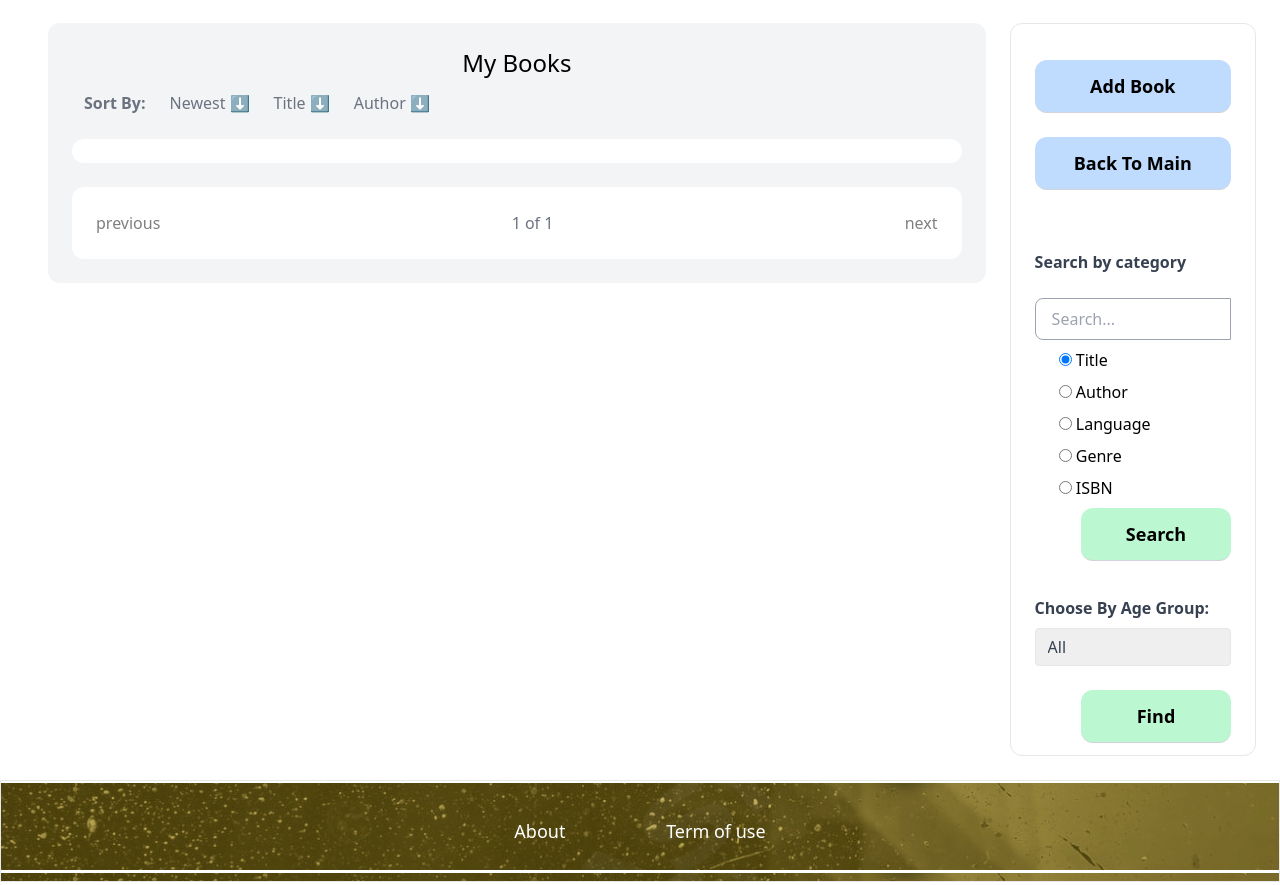
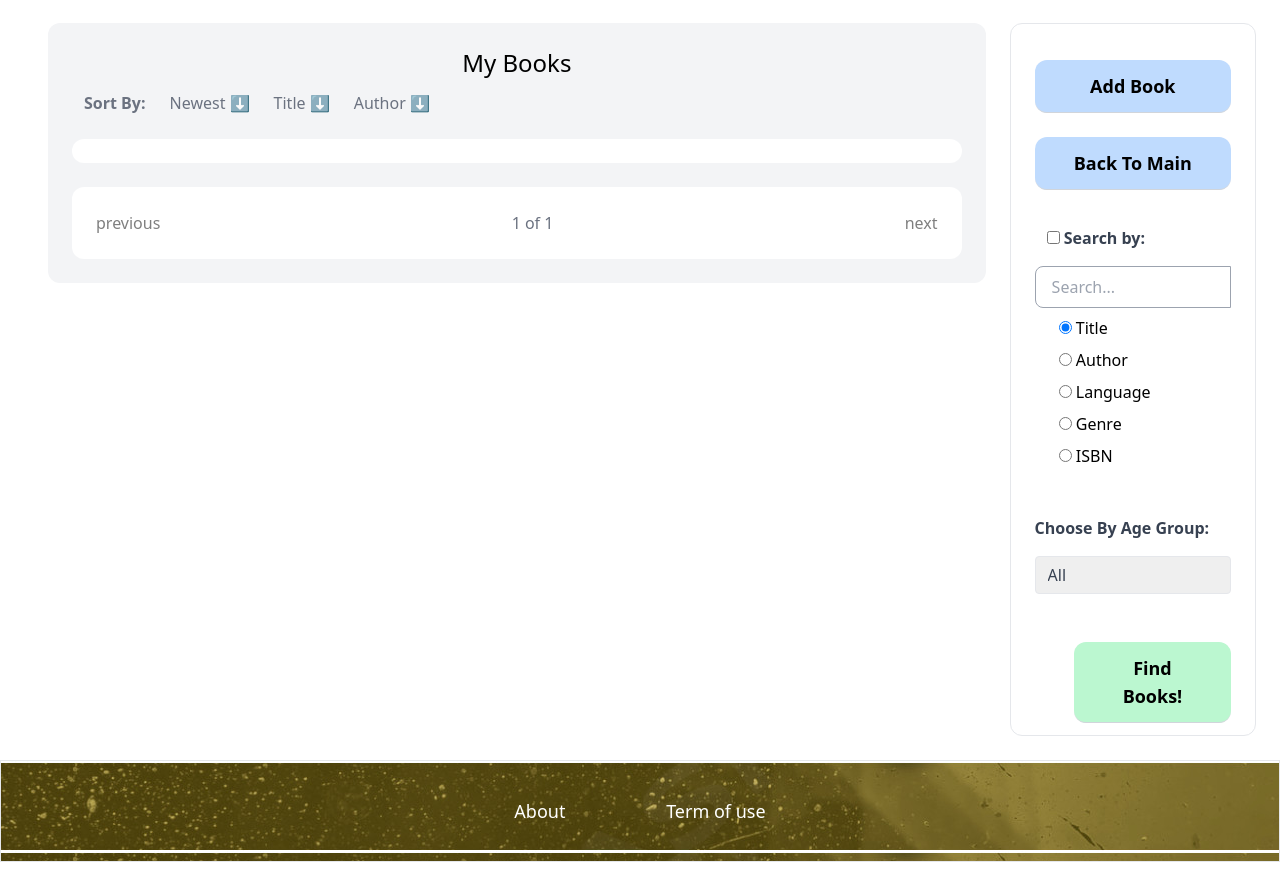
Before and after one commit to CatherineBandarchuk/AntiqueAndRare, a Django app: page /bookshelf/ in a window 1280 px wide. Shown: the part 366-1251 px from the top of the page. After the commit the page ends 1228 px from the top, so only its background shows below. Run offline with Django 4.2, Linux system fonts and the light colour scheme; the visitor is signed in with stand-in values (Sample User, id 1); data that the repository does not hold is empty; some libraries are stand-ins or nearby versions.

Commit message:
Added multiple choices for search in bookshelf

```diff
--- a/bookshelf/templates/bookshelf/index.html
+++ b/bookshelf/templates/bookshelf/index.html
@@ -72,11 +72,11 @@
             <div class="mt-6 px-4 py-3 text-lg font-semibold text-center bg-blue-200 text-grey-400 rounded-xl border-b border-gray-300 hover:bg-gray-500 hover:text-white"><a href="{% url 'book:new' %}">Add Book</a></div>
             <div class="mt-6 px-4 py-3 text-lg font-semibold text-center bg-blue-200 text-grey-400 rounded-xl border-b border-gray-300 hover:bg-gray-500 hover:text-white"><a href="/">Back To Main</a></div>
 
-        <br><br>
-            <div>
                 <form method="GET" >
-                    <p class="mt-3 block text-gray-700 font-bold mb-2">Search by category</p>
-                    <input type="text" name="q" class=" mt-4 rounded-l-lg py-2 px-4 border border-gray-400" style="width: 100%" placeholder="Search...">
+
+                    <div class = "py-6">
+                        <p class="mt-3 block text-gray-700 font-bold mb-2 px-3"><input type="checkbox" name="category_search" id="category_search" value="False"> Search by: </p>
+                        <input type="text" name="q" class=" mt-2 rounded-l-lg py-2 px-4 border border-gray-400" style="width: 100%" placeholder="Search...">
 
                             <div class="mt-2 px-6">
                                 <input type="radio" id="title" name="category" value="title" checked>
@@ -98,24 +98,21 @@
                                 <input type="radio" id="isbn" name="category" value="isbn">
                                 <label for="isbn">ISBN</label>
                             </div>
-                        <button type="submit" class="mt-2 gap-8 px-8 py-3 text-lg font-semibold bg-green-200 text-grey-400 rounded-xl border-b border-gray-300 hover:bg-gray-600 hover:text-white" style="float: right; width:150px">Search</button>
-                </form>
                     </div>
-            <br><br><br><br>
-            <div>
-                <form method="get">
+
+                    <div class="py-6">
                         <div class="mb-4">
                             <label for="age_group" class="block text-gray-700 font-bold mb-2">Choose By Age Group:</label>
-                        <select name="age_group" id="age_group" class="appearance-none border rounded w-full py-2 px-3 text-gray-700 leading-tight focus:outline-none focus:shadow-outline">
+                            <select name="age_group" id="age_group" class="mt-2 appearance-none border rounded w-full py-2 px-3 text-gray-700 leading-tight focus:outline-none focus:shadow-outline">
                                 <option value="">All</option>
                                 {% for ag in age_group %}
                                 <option value="{{ ag.id }}" {% if age_group_filter == ag.id %}selected{% endif %}>{{ ag.name }}</option>
                                 {% endfor %}
                             </select>
                         </div>
-                    <button type="submit" class="mt-2 gap-8 px-8 py-3 text-lg font-semibold bg-green-200 text-grey-400 rounded-xl border-b border-gray-300 hover:bg-gray-600 hover:text-white" style="float: right; width:150px">Find</button>
+                    </div>
+                <button type="submit" class="mt-2 gap-8 px-8 py-3 text-lg font-semibold bg-green-200 text-grey-400 rounded-xl border-b border-gray-300 hover:bg-gray-600 hover:text-white" style="float: right; width:80%">Find Books!</button>
             </form>
         </div>
     </div>
-    </div>
 {% endblock %}
--- a/bookshelf/views.py
+++ b/bookshelf/views.py
@@ -1,18 +1,44 @@
 from django.contrib.auth.decorators import login_required
 from django.core.paginator import Paginator
 from django.shortcuts import render
-
-from book.models import Book
+from django.db.models import Q
+from book.models import Book, AgeGroupCategory
+from account.models import CustomUser
 
 @login_required
 def index(request):
+    query = request.GET.get('q')
+    age_group = AgeGroupCategory.objects.all()
+    age_group_filter = request.GET.get('age_group')
+    category = request.GET.get('category', 'title')
+
+    category_search_check = request.GET.get('category_search')
+
+    books = Book.objects.filter(owner_user_id = request.user, available=True)
+
+    if age_group_filter:
+        if age_group_filter!='All':
+            books = books.filter(age_group=age_group_filter)
+
+
+    if query and category_search_check:
+        if category == 'title':
+            books = books.filter(title__icontains=query)
+        elif category == 'author':
+            books = books.filter(author__icontains=query)
+        elif category == 'language':
+            books = books.filter(language__icontains=query)
+        elif category == 'genre':
+            books = books.filter(genre__icontains=query)
+        elif category == 'isbn':
+            books = books.filter(isbn__icontains=query)
+
+
     sort_by = request.GET.get('sort', '-added_at')
     if sort_by:
-        books = Book.objects.filter(owner_user_id = request.user).order_by(sort_by)
-    else:
-        books = Book.objects.filter(owner_user_id = request.user)
+        books = books.order_by(sort_by)
 
     paginator = Paginator(books, 5)
     page_number = request.GET.get('page')
     page_obj = paginator.get_page(page_number)
-    return render(request, 'bookshelf/index.html', {'page_obj': page_obj})
+    return render(request, 'bookshelf/index.html', {'page_obj': page_obj, 'age_group': age_group})
--- a/main/views.py
+++ b/main/views.py
@@ -1,4 +1,4 @@
-from django.shortcuts import render, redirect
+from django.shortcuts import render
 from django.core.paginator import Paginator
 from django.db.models import Q
 from book.models import Book, AgeGroupCategory
```
Also changed, not shown: main/templates/main/index.html (+16 -13 lines). Lines whose indentation alone changed are shown as unchanged.
